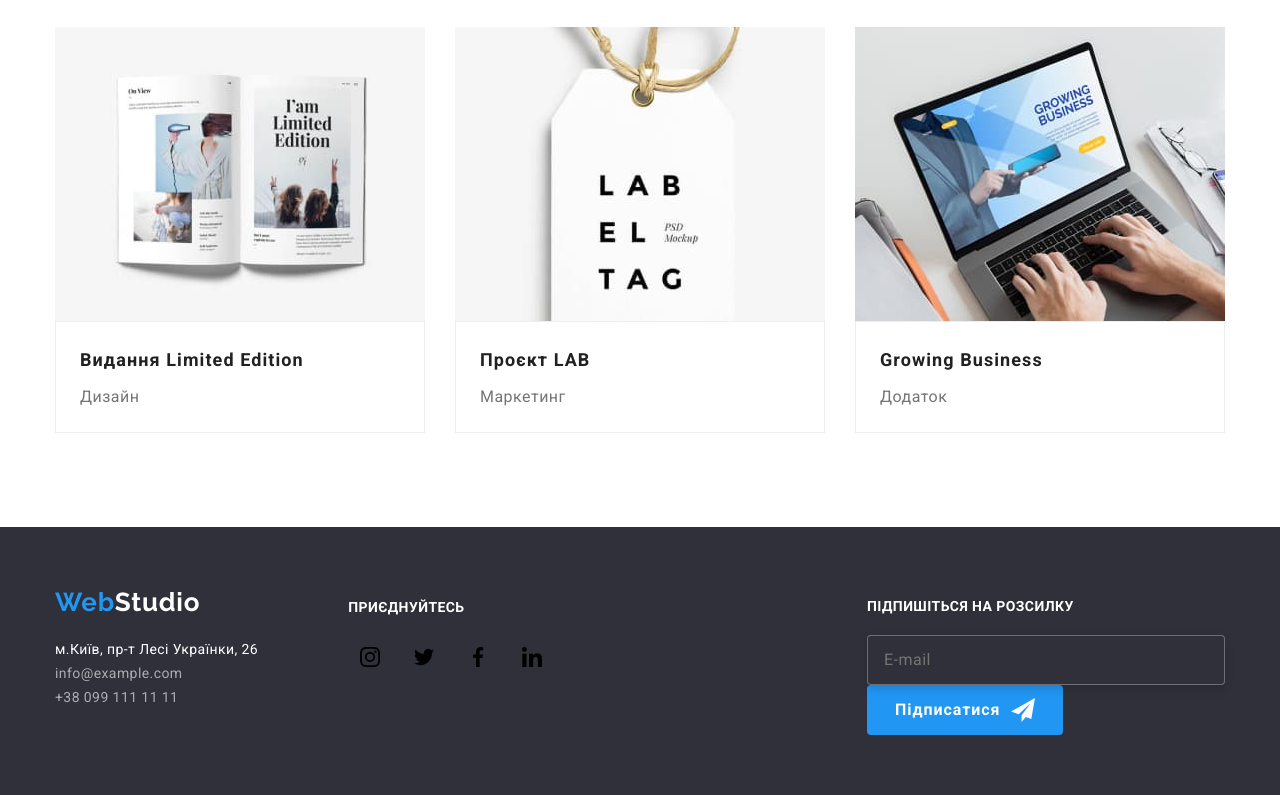
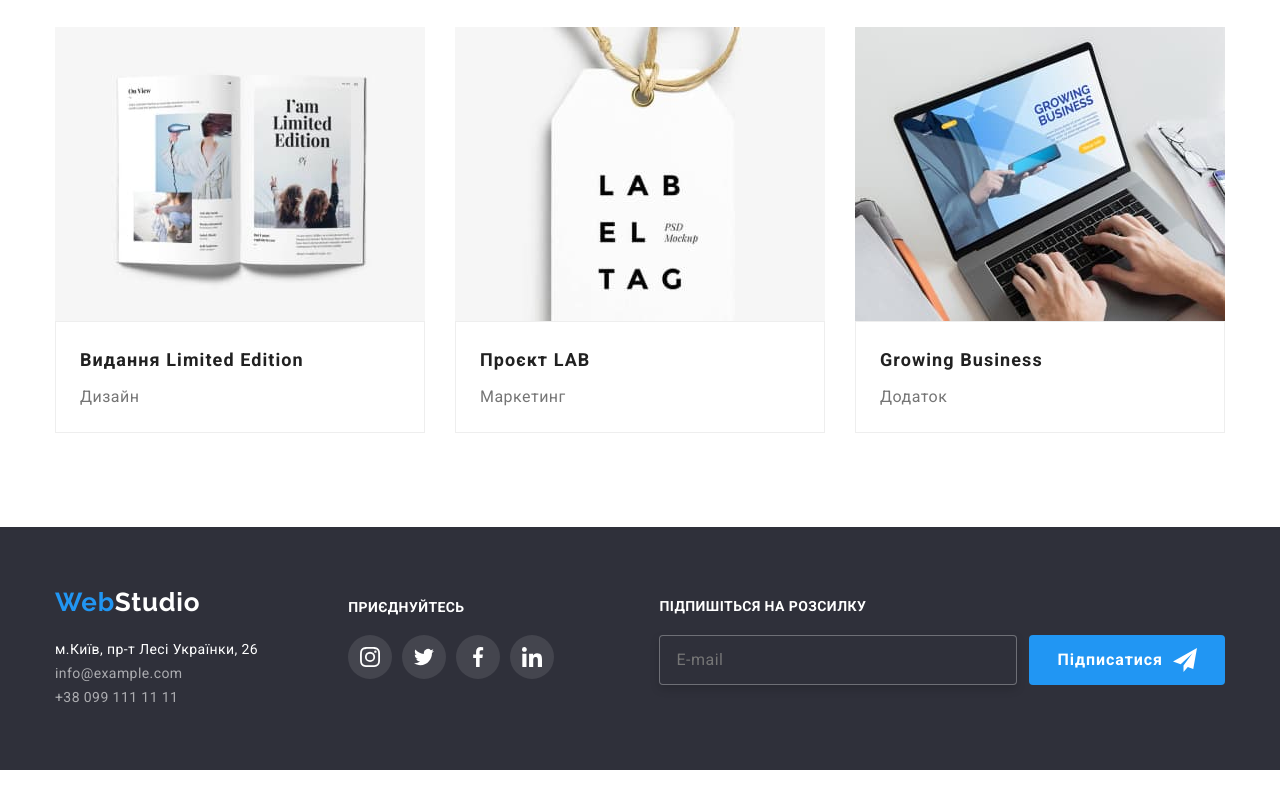
Before and after one commit to DenFedor/goit-markup-hw-07, a plain HTML site: page portfolio.html in a window 1280 px wide. Shown: the part 1108-1903 px from the top of the page. After the commit the page ends 1878 px from the top, so only its background shows below. Drawn offline with nearby package versions, Linux system fonts and the light colour scheme.

Commit message:
HW7 v0.3

```diff
--- a/portfolio.html
+++ b/portfolio.html
@@ -238,29 +238,29 @@
                 <h3 class="footer__soс-name">Приєднуйтесь</h3>
                 <ul class="social list">
                     <li>
-                        <a href="" class="social__link social--footer link">
-                            <svg class="social__icon social__icon--footer" width="20" height="20">
+                        <a href="" class="social__link social__footer link">
+                            <svg class="social__icon social__icon--white" width="20" height="20">
                                 <use href="./images/sprites/icons.svg#icon-instagram"></use>
                             </svg>
                         </a>
                     </li>
                     <li>
-                        <a href="" class="social__link social--footer link">
-                            <svg class="social__icon social__icon--footer" width="20" height="20">
+                        <a href="" class="social__link social__footer link">
+                            <svg class="social__icon social__icon--white" width="20" height="20">
                                 <use href="./images/sprites/icons.svg#icon-twitter"></use>
                             </svg>
                         </a>
                     </li>
                     <li>
-                        <a href="" class="social__link social--footer link">
-                            <svg class="social__icon social__icon--footer" width="20" height="20">
+                        <a href="" class="social__link social__footer link">
+                            <svg class="social__icon social__icon--white" width="20" height="20">
                                 <use href="./images/sprites/icons.svg#icon-facebook"></use>
                             </svg>
                         </a>
                     </li>
                     <li>
-                        <a href="" class="social__link social--footer link">
-                            <svg class="social__icon social__icon--footer" width="20" height="20">
+                        <a href="" class="social__link social__footer link">
+                            <svg class="social__icon social__icon--white" width="20" height="20">
                                 <use href="./images/sprites/icons.svg#icon-linkedin"></use>
                             </svg>
                         </a>
@@ -271,7 +271,7 @@
                 <div class="subscription__container">
                     <label for="subscription" class="subscription__title">Підпишіться на
                         розсилку</label>
-                    <div class="subsciption__wrap">
+                    <div class="subscription__wrap">
                         <input type="email" class="subscription__input" id="subscription" name="subscription-email"
                             placeholder="E-mail" required>
                         <button class="subscription-button" type="submit"><span
```
